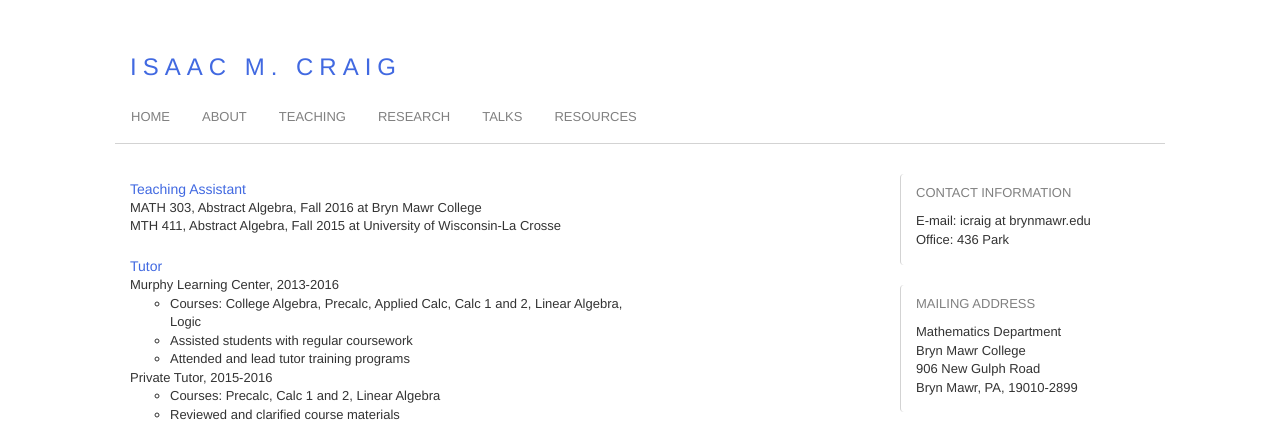
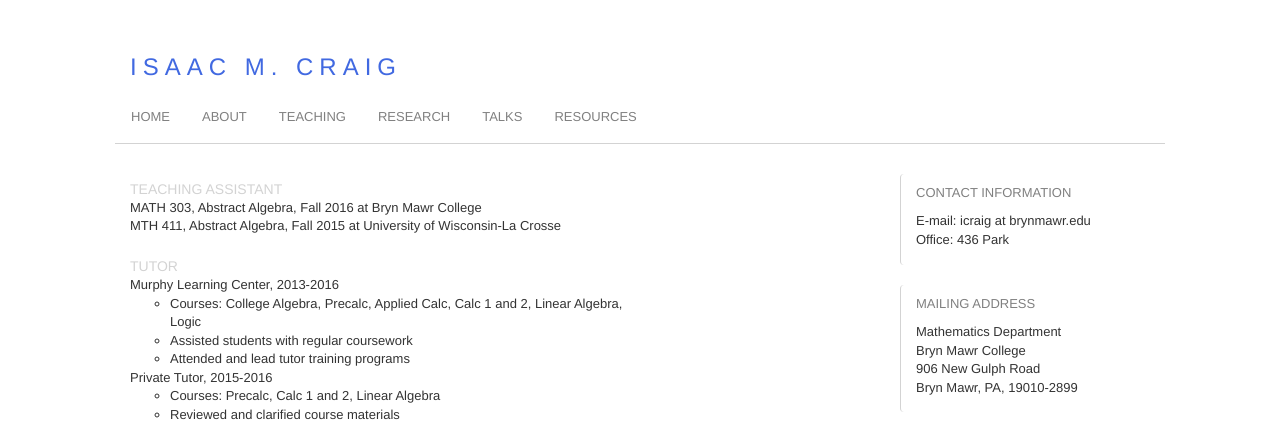
Before and after one commit to isundberg/isaacmc.github.io, a Jekyll site: the page built from teaching/index.html, in a window 1280 px wide. Shown: the top 422 px of the page. Built offline with Jekyll 4.4.1, drawn with Linux system fonts in a browser that asks for light colours.

Commit message:
Update index.css

```diff
--- a/css/index.css
+++ b/css/index.css
@@ -96,7 +96,8 @@ a {
 #contentItem {
 	float: left;
 	clear: left;
-	color: RoyalBlue;
+	color: lightgray;
+	text-transform: uppercase;
 }
 
 #contentList {
```
